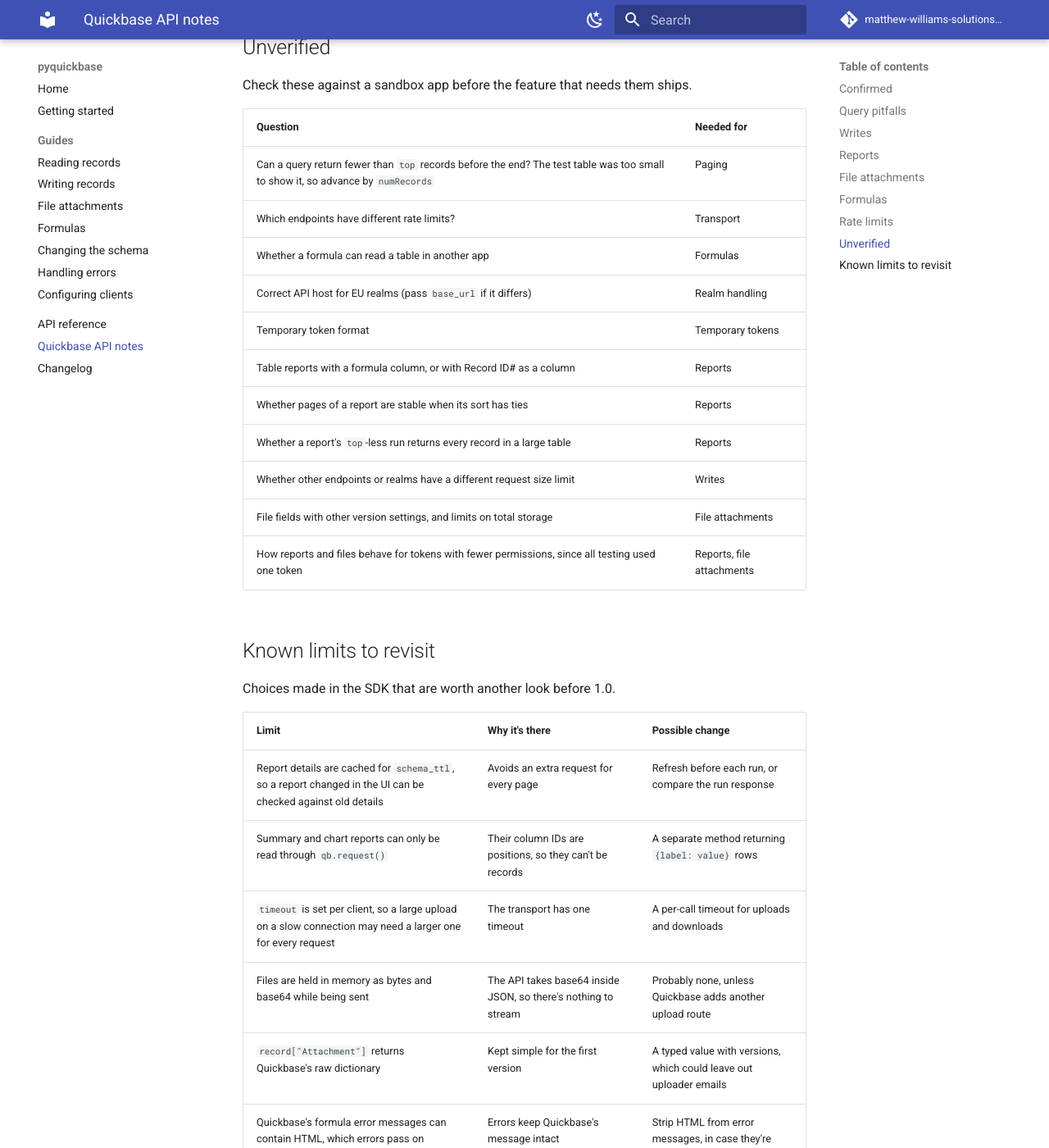
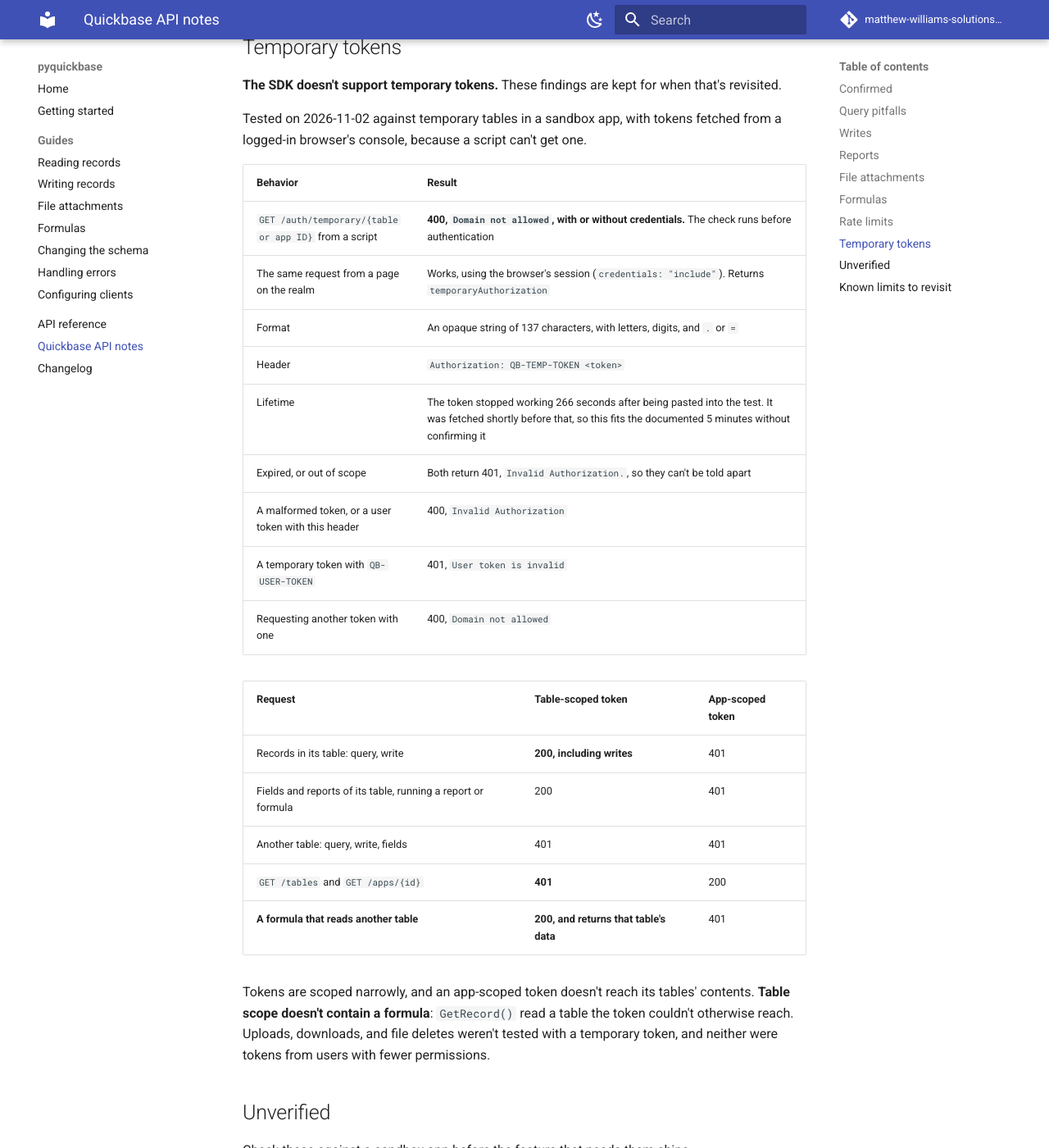
Before and after one commit to matthew-williams-solutions/pyquickbase, an MkDocs documentation site: the page built from docs/api-notes.md, in a window 1280 px wide and 1400 px high, scrolled down 9031 px. Shown: the whole window at 82% size. Built offline with MkDocs 1.6.1 and Material for MkDocs 9.7.7, drawn with Linux system fonts in a browser that asks for light colours; comment, search, counter and statistics services are not loaded; some of the changed text lies outside the part shown.

Commit message:
Record temporary token findings
The SDK doesn't support temporary tokens for now. A script can't get one, and
the SDK's table lookup needs GET /tables, which a table-scoped token can't call.
Keep the tested behavior and the possible design in the API notes.

```diff
--- a/docs/api-notes.md
+++ b/docs/api-notes.md
@@ -198,6 +198,38 @@ Tested on 2026-11-02 with short bursts from 12 threads against temporary tables.
 | 429 body | `{"error": "Quota has been exceeded"}`, **not the usual `message` and `description`** |
 | When it started | After roughly 170 to 185 responses in 4 to 6 seconds, for both `/formula/run` and `/records/query`. That's more than the documented 100 per 10 seconds, so don't rely on the number. These bursts don't show a difference between the two endpoints |
 
+## Temporary tokens
+
+**The SDK doesn't support temporary tokens.** These findings are kept for when that's revisited.
+
+Tested on 2026-11-02 against temporary tables in a sandbox app, with tokens fetched from a logged-in
+browser's console, because a script can't get one.
+
+| Behavior | Result |
+|---|---|
+| `GET /auth/temporary/{table or app ID}` from a script | **400, `Domain not allowed`, with or without credentials.** The check runs before authentication |
+| The same request from a page on the realm | Works, using the browser's session (`credentials: "include"`). Returns `temporaryAuthorization` |
+| Format | An opaque string of 137 characters, with letters, digits, and `.` or `=` |
+| Header | `Authorization: QB-TEMP-TOKEN <token>` |
+| Lifetime | The token stopped working 266 seconds after being pasted into the test. It was fetched shortly before that, so this fits the documented 5 minutes without confirming it |
+| Expired, or out of scope | Both return 401, `Invalid Authorization.`, so they can't be told apart |
+| A malformed token, or a user token with this header | 400, `Invalid Authorization` |
+| A temporary token with `QB-USER-TOKEN` | 401, `User token is invalid` |
+| Requesting another token with one | 400, `Domain not allowed` |
+
+| Request | Table-scoped token | App-scoped token |
+|---|---|---|
+| Records in its table: query, write | **200, including writes** | 401 |
+| Fields and reports of its table, running a report or formula | 200 | 401 |
+| Another table: query, write, fields | 401 | 401 |
+| `GET /tables` and `GET /apps/{id}` | **401** | 200 |
+| **A formula that reads another table** | **200, and returns that table's data** | 401 |
+
+Tokens are scoped narrowly, and an app-scoped token doesn't reach its tables' contents. **Table scope
+doesn't contain a formula**: `GetRecord()` read a table the token couldn't otherwise reach. Uploads,
+downloads, and file deletes weren't tested with a temporary token, and neither were tokens from users
+with fewer permissions.
+
 ## Unverified
 
 Check these against a sandbox app before the feature that needs them ships.
@@ -229,3 +260,4 @@ Choices made in the SDK that are worth another look before 1.0.
 | `record["Attachment"]` returns Quickbase's raw dictionary | Kept simple for the first version | A typed value with versions, which could leave out uploader emails |
 | Quickbase's formula error messages can contain HTML, which errors pass on unchanged | Errors keep Quickbase's message intact | Strip HTML from error messages, in case they're displayed |
 | `FormulaResult.value` leaves dates, timestamps, and durations as display text | They depend on app settings, and timestamps have no time zone | Parse them using the app's settings, if a safe way appears |
+| Temporary tokens aren't supported | Their main use is browser code pages, a script can't get one, and the SDK's table lookup needs `GET /tables`, which a table-scoped token can't call | After 1.0, a `temporary_token` client option that treats `app.table()` as an ID and skips that lookup, for a backend acting for a logged-in user |
```
Also changed, not shown: other parts of docs/api-notes.md (+0 -1 lines), README.md (+1 -1 lines).
